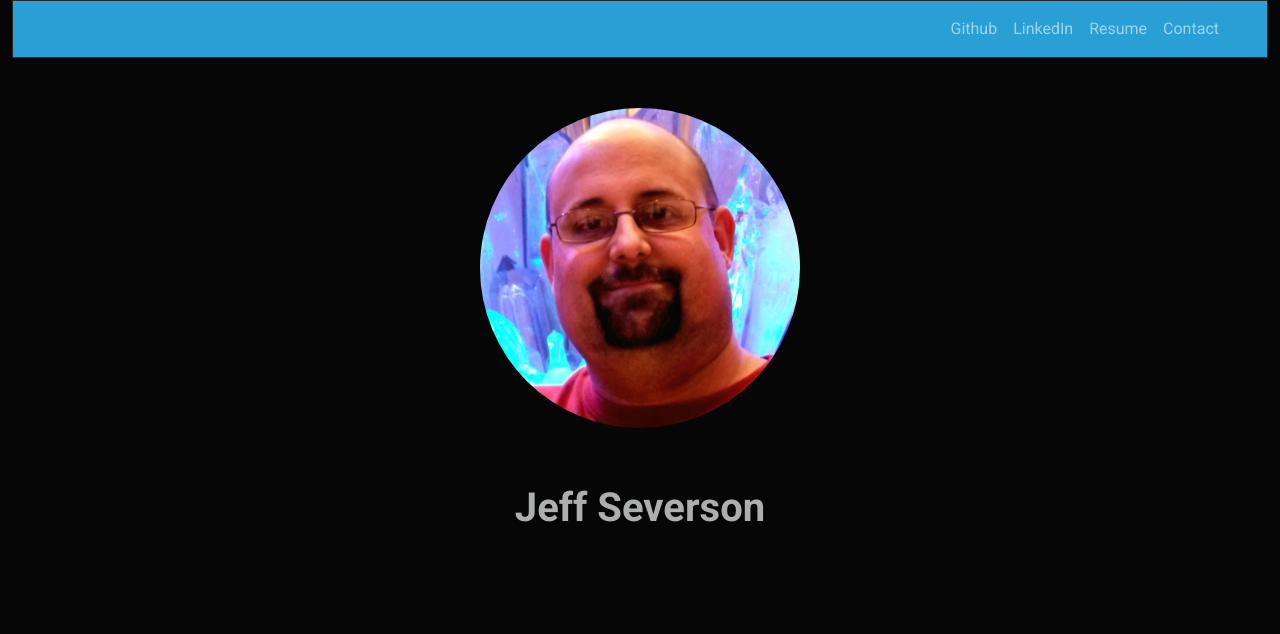
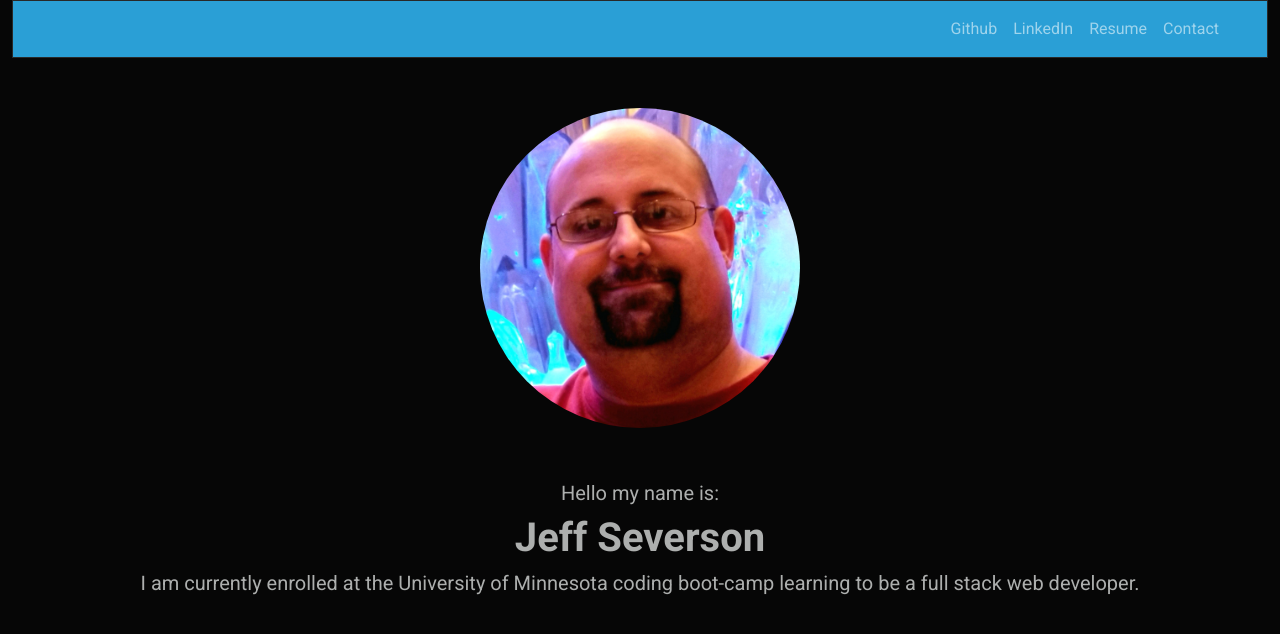
Before and after one commit to jeffseverson2001/Portfolio, a plain HTML site: page index.html in a window 1280 px wide. Drawn offline with nearby package versions, Linux system fonts and the light colour scheme.

Commit message:
Next Update

```diff
--- a/assets/css/style.css
+++ b/assets/css/style.css
@@ -20,10 +20,17 @@
     border-radius: 50%;
 }
 
-.main-center {
-    text-align: center;
+.main-header {
     font-size: 40px;
     font-weight: bold;
+}
+
+.main-text {
+    font-size: 20px;
+}
+
+.center {
+    text-align: center;
 }
 
 /*  Main ID Styles */
--- a/index.html
+++ b/index.html
@@ -24,7 +24,9 @@
     </header>
     <main>
         <img src="./assets/images/Jeff_Blue.jpg" class="main-image mx-auto d-block" alt="Responsive image"> <!--- img-fluid mx-auto d-block  -->
-        <div class="main-center">Jeff Severson</div>
+        <div class="main-text center">Hello my name is:</div>
+        <div class="main-header center">Jeff Severson</div>
+        <div class="main-text center">I am currently enrolled at the University of Minnesota coding boot-camp learning to be a full stack web developer.</div>
     </main>
     <script src="https://use.fontawesome.com/5843fe725a.js"></script>
     <script src="https://code.jquery.com/jquery-3.6.0.js"></script>
```
Also changed, not shown: 1 other file.
